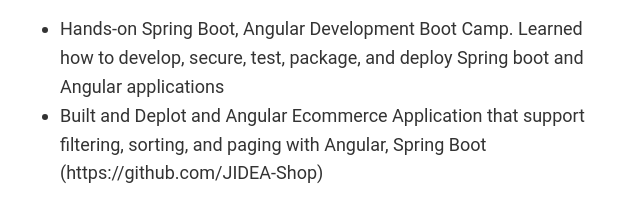
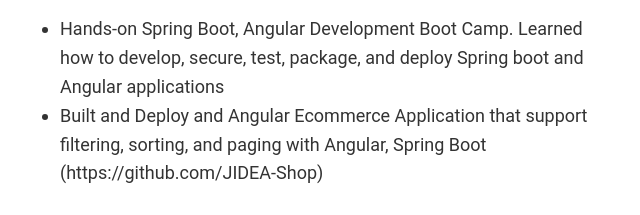
Before and after one commit to DucH1211/Resume, a plain HTML site: page index.html in a window 1280 px wide. Shown: the part 571-786 px from the top of the page, 640-1280 px from the left. Drawn offline with Linux system fonts and the light colour scheme.

Commit message:
update index.html

```diff
--- a/index.html
+++ b/index.html
@@ -134,7 +134,7 @@
                 <p><strong>Cogent Info Tech University</strong> | Pittsburgh | September 2023</p>
                 <ul>
                     <li> Hands-on Spring Boot, Angular Development Boot Camp. Learned how to develop, secure, test, package, and deploy Spring boot and Angular applications</li>
-                    <li>Built and Deplot and Angular Ecommerce Application that support filtering, sorting, and paging with Angular, Spring Boot (https://github.com/JIDEA-Shop)</li>
+                    <li>Built and Deploy and Angular Ecommerce Application that support filtering, sorting, and paging with Angular, Spring Boot (https://github.com/JIDEA-Shop)</li>
                 </ul>
             </div>
         </div>
```
